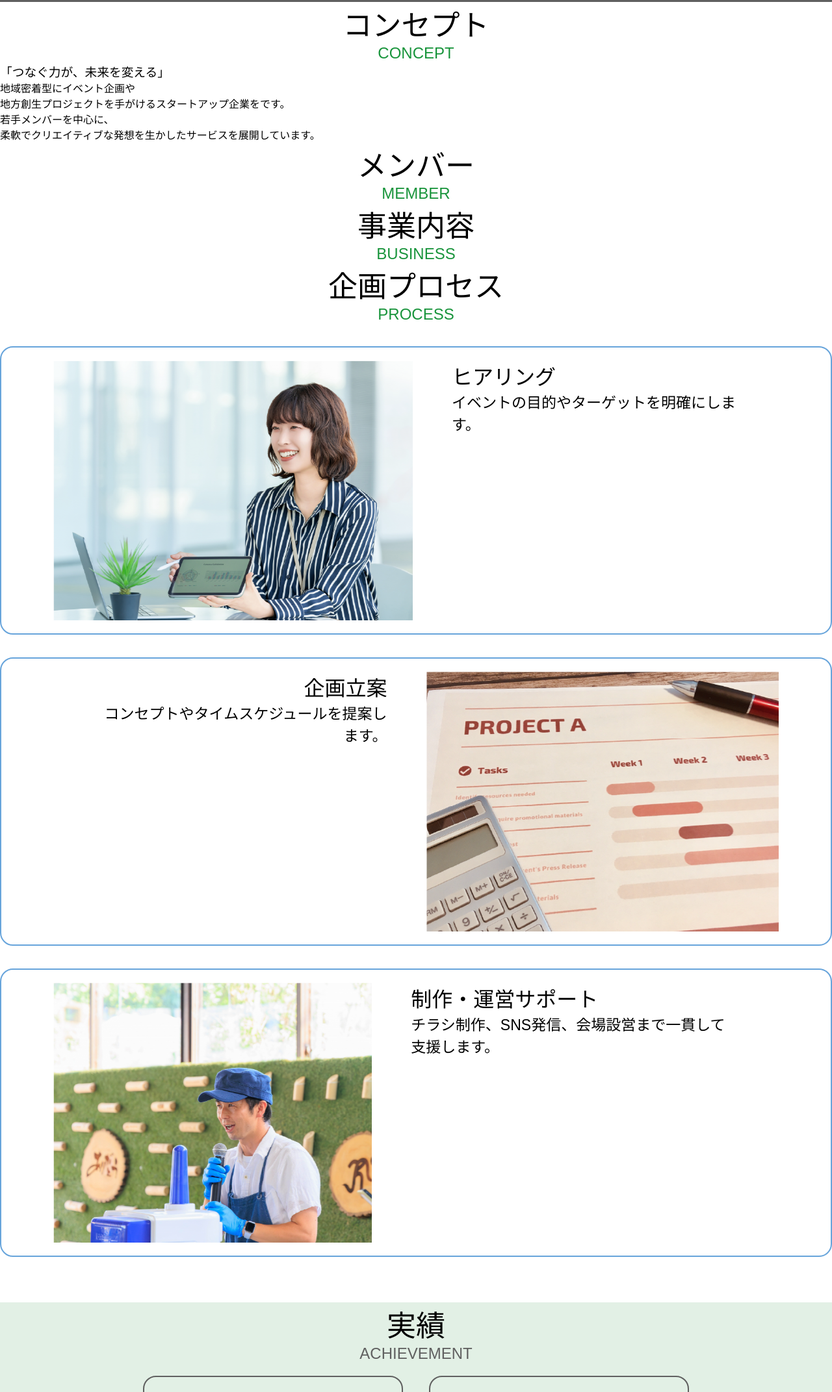
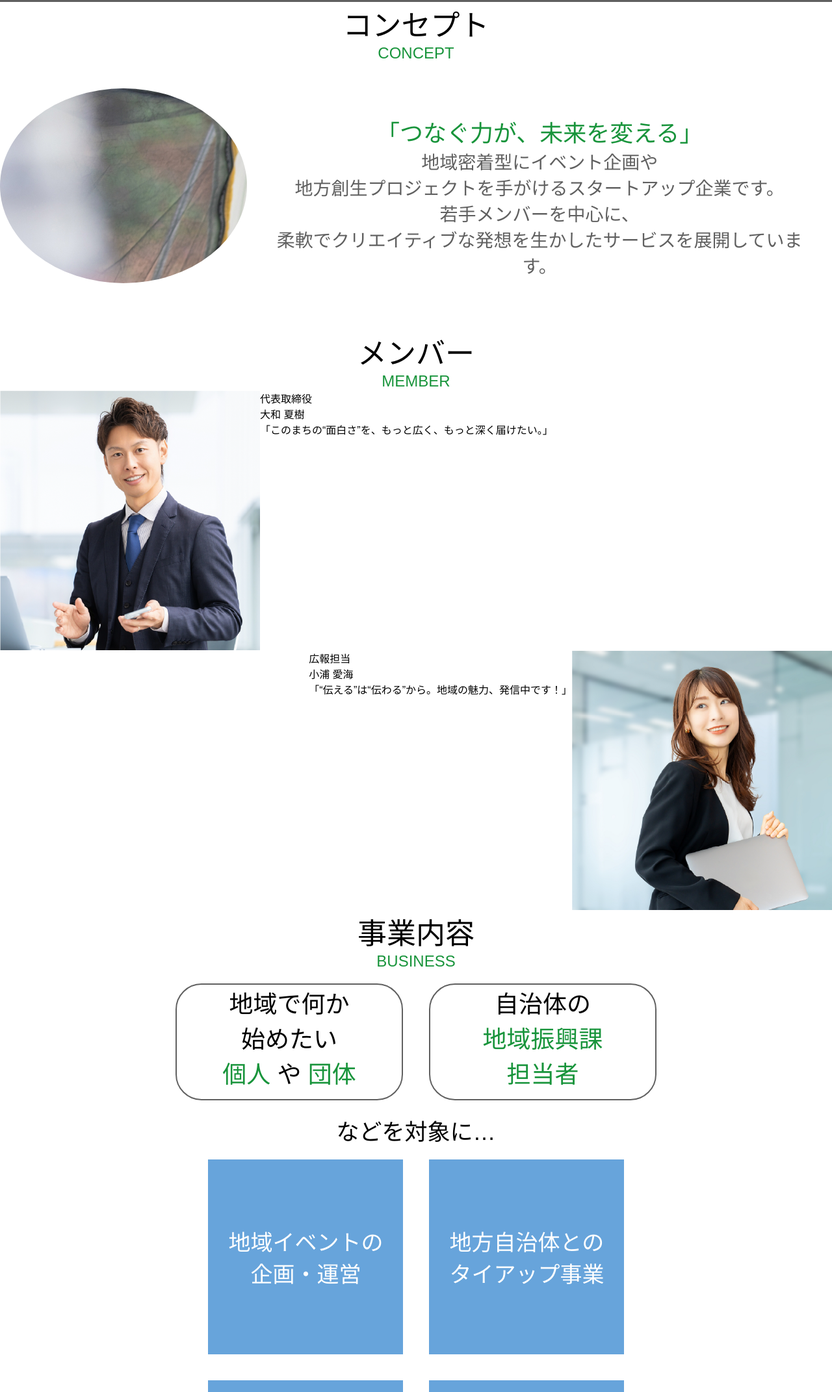
Before and after one commit to ty1227s/myportfolio2025, a plain HTML site: page ex1.html in a window 1280 px wide. Shown: the part 657-2800 px from the top of the page at 65% size. Drawn offline with Linux system fonts and the light colour scheme.

Commit message:
5/8作業分

```diff
--- a/ex1.html
+++ b/ex1.html
@@ -42,18 +42,21 @@
     <div class="inner">
       <h2 class="title-ja">コンセプト</h2> <!-- 仮見出し -->
       <p class="title-en">CONCEPT</p>
+      <div class="concept__flex">
         <div class="concept__img">
 
         </div>
         <div class="concept__content">
-        <h3>「つなぐ力が、未来を変える」</h3>
-        <p>
+          <h3 class="concept__content-title">「つなぐ力が、未来を変える」</h3>
+          <p class="concept__content-text">
             地域密着型にイベント企画や<br>
-          地方創生プロジェクトを手がけるスタートアップ企業をです。<br>
+            地方創生プロジェクトを手がけるスタートアップ企業です。<br>
             若手メンバーを中心に、<br>
             柔軟でクリエイティブな発想を生かしたサービスを展開しています。
           </p>
         </div>
+      </div>
+
     </div>
   </div>
 
@@ -62,19 +65,23 @@
       <h2 class="title-ja">メンバー</h2> <!-- 仮見出し -->
       <p class="title-en">MEMBER</p>
       <div class="member__person">
-        <div class="member__person-img">
+        <div class="member__person-img" style="background-image: url(img/member1.png);">
 
         </div>
         <div class="member__person-introduce">
-
+          <p>代表取締役</p>
+          <p>大和 夏樹</p>
+          <p>「このまちの“面白さ”を、もっと広く、もっと深く届けたい。」</p>
         </div>
       </div>
       <div class="member__person">
-        <div class="member__person-img">
+        <div class="member__person-img" style="background-image: url(img/member2.png);">
 
         </div>
         <div class="member__person-introduce">
-
+          <p>広報担当</p>
+          <p>小浦 愛海</p>
+          <p>「“伝える”は“伝わる”から。地域の魅力、発信中です！」</p>
         </div>
       </div>
     </div>
@@ -84,6 +91,33 @@
     <div class="inner">
       <h2 class="title-ja">事業内容</h2> <!-- 仮見出し -->
       <p class="title-en">BUSINESS</p>
+      <div class="business__target-flex">
+        <div class="business__target">
+          <p class="business__target-content">
+            地域で何か<br>
+            始めたい<br>
+            <span class="business__target-content-user">個人</span>
+            や
+            <span class="business__target-content-user">団体</span>
+          </p>
+        </div>
+        <div class="business__target">
+          <p class="business__target-content">
+            自治体の<br>
+            <span class="business__target-content-user">
+              地域振興課<br>
+              担当者
+            </span>
+          </p>
+        </div>
+      </div>
+      <p style="font-size: 35px; text-align: center;">などを対象に…</p>
+      <div class="business__works-flex">
+        <div class="business__works"><p class="business__works-content">地域イベントの<br>企画・運営</p></div>
+        <div class="business__works"><p class="business__works-content">地方自治体との<br>タイアップ事業</p></div>
+        <div class="business__works"><p class="business__works-content">オンライン<br>コミュニティの<br>構築支援</p></div>
+        <div class="business__works"><p class="business__works-content">地域産品の<br>ブランディング<br>・販売支援</p></div>
+      </div>
     </div>
   </div>
 
@@ -121,7 +155,7 @@
       <p class="title-en">ACHIEVEMENT</p>
       <div class="achievement__content-wrapper">
         <div class="achievement__content">
-          <div class="achievement__content-image">
+          <div class="achievement__content-image" style="background-image: url(img/achievement1.png)">
 
           </div>
           <div class="achievement__content-about">
@@ -136,7 +170,7 @@
           </div>
         </div>
         <div class="achievement__content">
-          <div class="achievement__content-image">
+          <div class="achievement__content-image" style="background-image: url(img/achievement2.png)">
 
           </div>
           <div class="achievement__content-about">
@@ -150,7 +184,7 @@
           </div>
         </div>
         <div class="achievement__content">
-          <div class="achievement__content-image">
+          <div class="achievement__content-image" style="background-image: url(img/achievement3.png)">
 
           </div>
           <div class="achievement__content-about">
@@ -174,33 +208,33 @@
       <p class="title-en">CONTACT</p>
       <form action="">
         <div class="contact__form-content">
-          <label for="name" class="contact__form-content-label">氏名</label>
-          <input type="text" name="" id="name">
+          <label for="name" class="contact__form-content-label">氏名<span class="contact__form-content-label-required">必須</span></label>
+          <input type="text" name="" id="name" placeholder="例：山田太郎">
         </div>
 
         <div class="contact__form-content">
-          <label for="furigana" class="contact__form-content-label">フリガナ</label>
-          <input type="text" name="" id="furigana">
+          <label for="furigana" class="contact__form-content-label">フリガナ<span class="contact__form-content-label-required">必須</span></label>
+          <input type="text" name="" id="furigana" placeholder="例：ヤマダタロウ">
         </div>
 
         <div class="contact__form-content">
           <label for="company" class="contact__form-content-label">貴社名</label>
-          <input type="text" name="" id="company">
+          <input type="text" name="" id="company" placeholder="例：山田システム株式会社">
         </div>
 
         <div class="contact__form-content">
           <label for="email" class="contact__form-content-label">メールアドレス</label>
-          <input type="email" name="" id="email">
+          <input type="email" name="" id="email" placeholder="例：example@example.co.jp">
         </div>
 
         <div class="contact__form-content">
           <label for="tel" class="contact__form-content-label">電話番号</label>
-          <input type="tel" name="" id="tel">
+          <input type="tel" name="" id="tel" placeholder="例：0XX-XXX-XXXX">
         </div>
 
         <div class="contact__form-content">
-          <label for="detail" class="contact__form-content-label">お問い合わせ内容</label>
-          <textarea name="" id="detail"></textarea>
+          <label for="detail" class="contact__form-content-label">お問い合わせ内容<span class="contact__form-content-label-required">必須</span></label>
+          <textarea name="" id="detail" placeholder="お問い合わせ内容"></textarea>
         </div>
 
         <div class="contact__form-content-submit-flex">
--- a/ex1style.css
+++ b/ex1style.css
@@ -49,6 +49,7 @@ header {
   margin: 0 auto;
   position: fixed;
   width: 100%;
+  z-index: 10000;
 }
 
 .header__wrapper {
@@ -110,6 +111,101 @@ header {
   background-color: var(--sub-color2); /* 仮設定 */
   height: 600px;
 }
+
+/* コンセプトブロック ------------------------------------------------------------------------------ */
+.concept__flex {
+  display: flex;
+  margin-top: 40px;
+  margin-bottom: 40px;
+}
+
+.concept__img {
+  background-image: url(img/concept.jpg);
+  border-radius: 50%;
+  height: 300px;
+  width: 400px;
+}
+
+.concept__content {
+  text-align: center;
+  margin: 40px;
+}
+
+.concept__content-title {
+  color: var(--main-color);
+  font-size: 36px;
+}
+
+.concept__content-text {
+  color: var(--sub-color2);
+  font-size: 28px;
+}
+
+/* メンバーブロック -------------------------------------------------------------------------------- */
+.member__person {
+  display: flex;
+}
+
+.member__person:nth-of-type(2n) {
+  flex-direction: row-reverse;
+}
+
+.member__person-img {
+  height: 400px;
+  width: 400px;
+}
+
+
+/* ビジネスブロック -------------------------------------------------------------------------------- */
+.business__target-flex {
+  display: flex;
+  flex-wrap: wrap;
+  justify-content: center;
+}
+
+.business__target {
+  border: 2px solid var(--sub-color2);
+  border-radius: 40px;
+  margin: 20px;
+  height: 180px;
+  width: 350px;
+}
+
+.business__target-content {
+  font-size: 37px;
+  text-align: center;
+}
+
+.business__target-content-user {
+  color: var(--main-color);
+}
+
+.business__works-flex {
+  display: flex;
+  flex-wrap: wrap;
+  justify-content: center;
+  margin: 0 auto;
+  width: 700px;
+}
+
+.business__works {
+  background-color: var(--sub-color);
+  height: 300px;
+  margin: 20px;
+  position: relative;
+  width: 300px;
+}
+
+.business__works-content {
+  color: #fff;
+  font-size: 34px;
+  text-align: center;
+  position: absolute;
+  top: 50%;
+  left: 20%;
+  transform: translate(-12%, -50%);
+}
+
 
 /* 企画プロセスブロック ----------------------------------------------------------------------------- */
 .process__content {
@@ -219,8 +315,9 @@ header {
 }
 
 .contact__form-content-label {
+  font-size: 24px;
   line-height: 3.4;
-  width: 150px;
+  width: 300px;
 }
 
 @media screen and (max-width: 900px) {
@@ -228,6 +325,13 @@ header {
     line-height: 0.88;
     width: 100%;
   }
+}
+
+.contact__form-content-label-required {
+  background-color: #f00;
+  color: #fff;
+  margin-left: 8px;
+  padding: 5px;
 }
 
 
@@ -242,7 +346,11 @@ input, textarea {
   margin-right: 10px; */
   margin-bottom: 15px;
   padding: 2px 10px;
-  width: calc(100% - 150px);
+  width: calc(100% - 300px);
+}
+
+textarea {
+  height: 180px;
 }
 
 @media screen and (max-width: 900px) {
```
Also changed, not shown: img/concept.jpg (added), img/member1.png (added), img/member2.png (added). Lines whose indentation alone changed are shown as unchanged.
